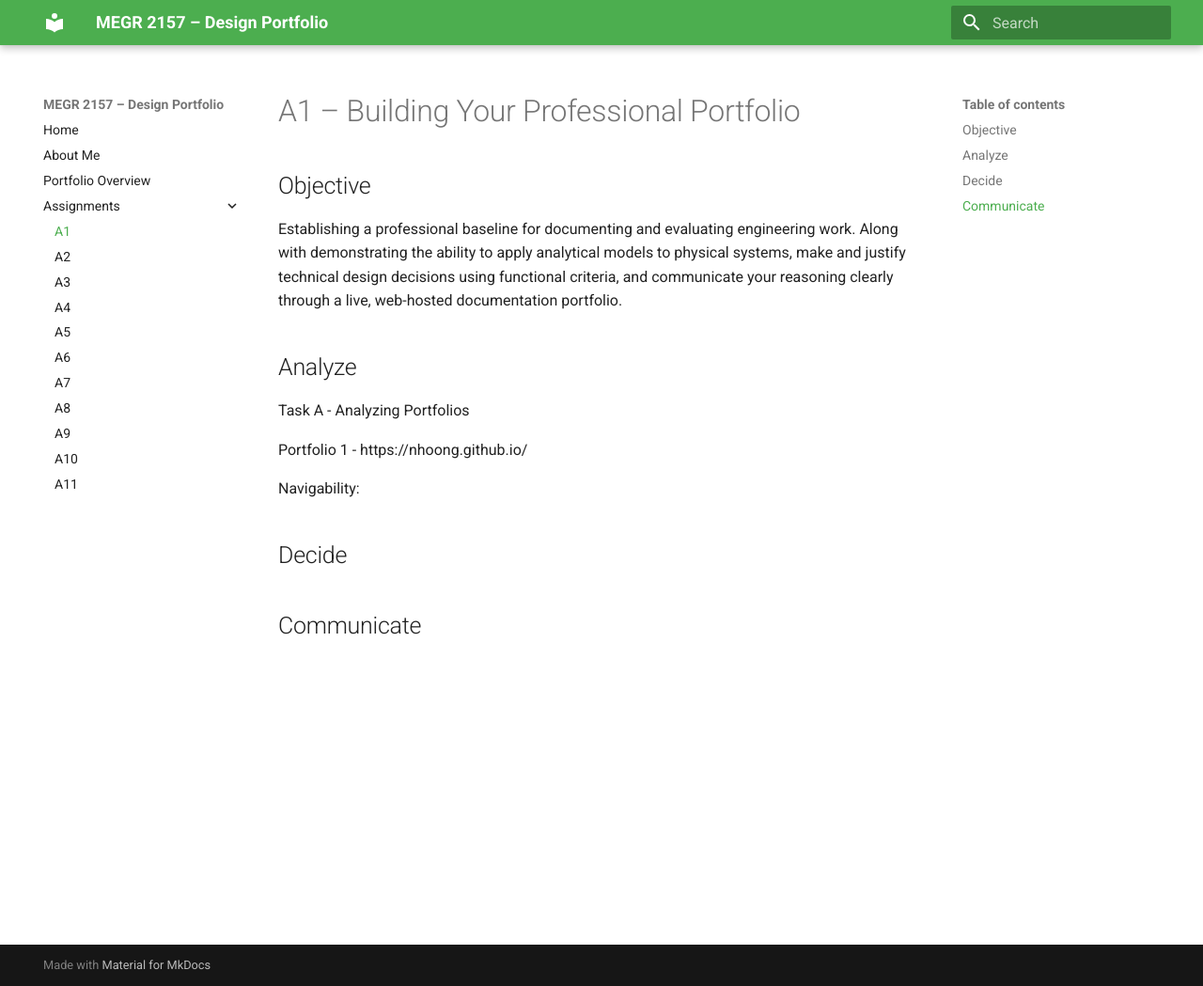
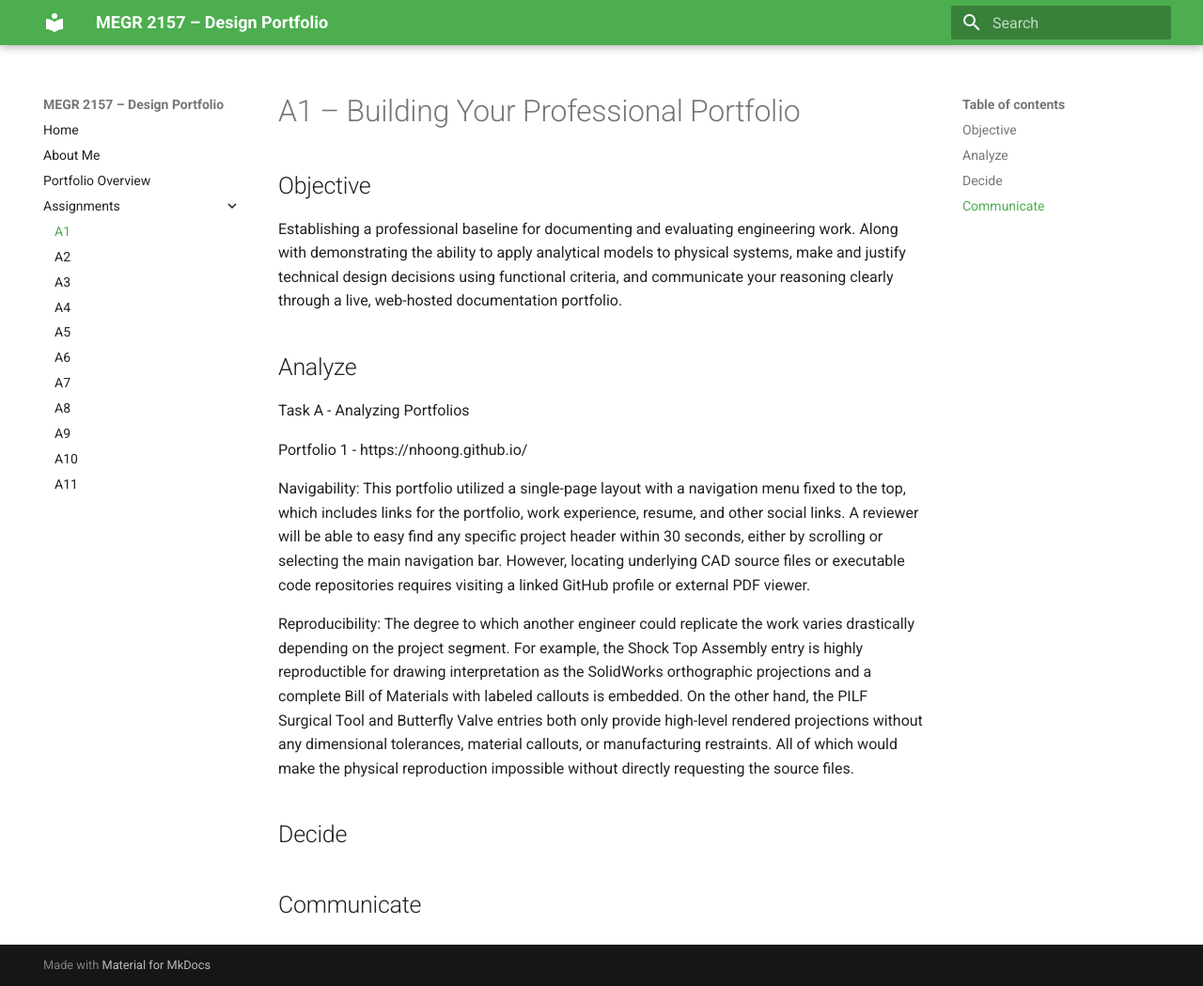
Before and after one commit to sali914/megr2157-portfolio, an MkDocs documentation site: the page built from docs/assignments/A01/index.md, in a window 1280 px wide and 1049 px high. Shown: the whole window at 94% size. Built offline with MkDocs 1.6.1 and Material for MkDocs 9.7.7, drawn with Linux system fonts in a browser that asks for light colours.

Commit message:
Enhance index.md with navigability and reproducibility sections
Added details about navigability and reproducibility of the portfolio.

```diff
--- a/docs/assignments/A01/index.md
+++ b/docs/assignments/A01/index.md
@@ -9,8 +9,10 @@ Task A - Analyzing Portfolios
 Portfolio 1 - https://nhoong.github.io/
 
 Navigability:
+This portfolio utilized a single-page layout with a navigation menu fixed to the top, which includes links for the portfolio, work experience, resume, and other social links. A reviewer will be able to easy find any specific project header within 30 seconds, either by scrolling or selecting the main navigation bar. However, locating underlying CAD source files or executable code repositories requires visiting a linked GitHub profile or external PDF viewer.
 
-
+Reproducibility:
+The degree to which another engineer could replicate the work varies drastically depending on the project segment. For example, the Shock Top Assembly entry is highly reproductible for drawing interpretation as the SolidWorks orthographic projections and a complete Bill of Materials with labeled callouts is embedded. On the other hand, the PILF Surgical Tool and Butterfly Valve entries both only provide high-level rendered projections without any dimensional tolerances, material callouts, or manufacturing restraints. All of which would make the physical reproduction impossible without directly requesting the source files.
 
 ## Decide
 
```
